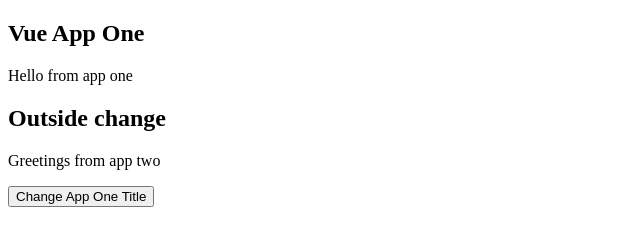
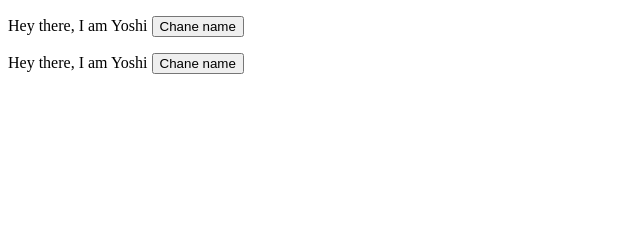
Before and after one commit to bluewind109/VueJS, a plain HTML site: page index.html in a window 1280 px wide. Shown: the whole page, without its empty margins (0-640 px from the left). Drawn offline with Linux system fonts and the light colour scheme.

Commit message:
Components

```diff
--- a/content/js/system/app.js
+++ b/content/js/system/app.js
@@ -1,33 +1,39 @@
+Vue.component('greeting', {
+  template: '<p>Hey there, I am {{name}} <button @click="changeName">Chane name</button></p>',
+  data: function() {
+    return {
+      name: 'Yoshi'
+    }
+  },
+  methods: {
+    changeName: function() {
+      this.name = 'Mario';
+    }
+  }
+});
+
 var appOne = new Vue({
   el: '#vue-app-one',
   data: {
-    title: 'Vue App One'
+
   },
   methods: {
 
   },
   computed: {
-    greet: function() {
-      return 'Hello from app one'
-    }
+
   }
 });
 
 var appTwo = new Vue({
   el: '#vue-app-two',
   data: {
-    title: 'Vue App Two'
+
   },
   methods: {
-    changeTitle: function() {
-      appOne.title = 'Title App One Changed';
-    }
+
   },
   computed: {
-    greet: function() {
-      return 'Greetings from app two'
-    }
+
   }
 });
-
-appTwo.title = 'Outside change';
--- a/index.html
+++ b/index.html
@@ -11,14 +11,11 @@
 
 <body>
   <div id="vue-app-one">
-    <h2>{{title}}</h2>
-    <p>{{greet}}</p>
+    <greeting></greeting>
   </div>
 
   <div id="vue-app-two">
-    <h2>{{title}}</h2>
-    <p>{{greet}}</p>
-    <button @click="changeTitle">Change App One Title</button>
+    <greeting></greeting>
   </div>
 
 
```
